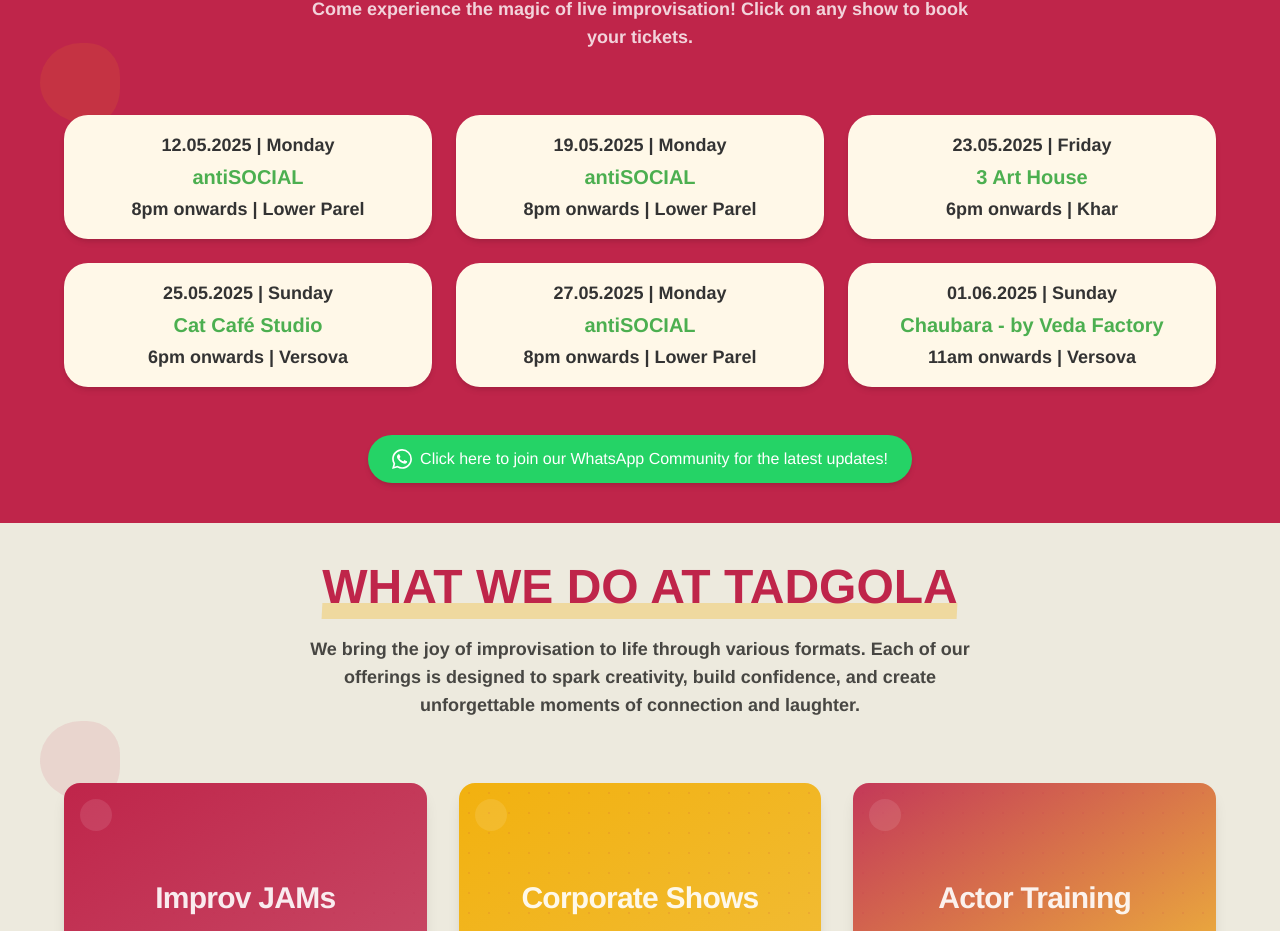
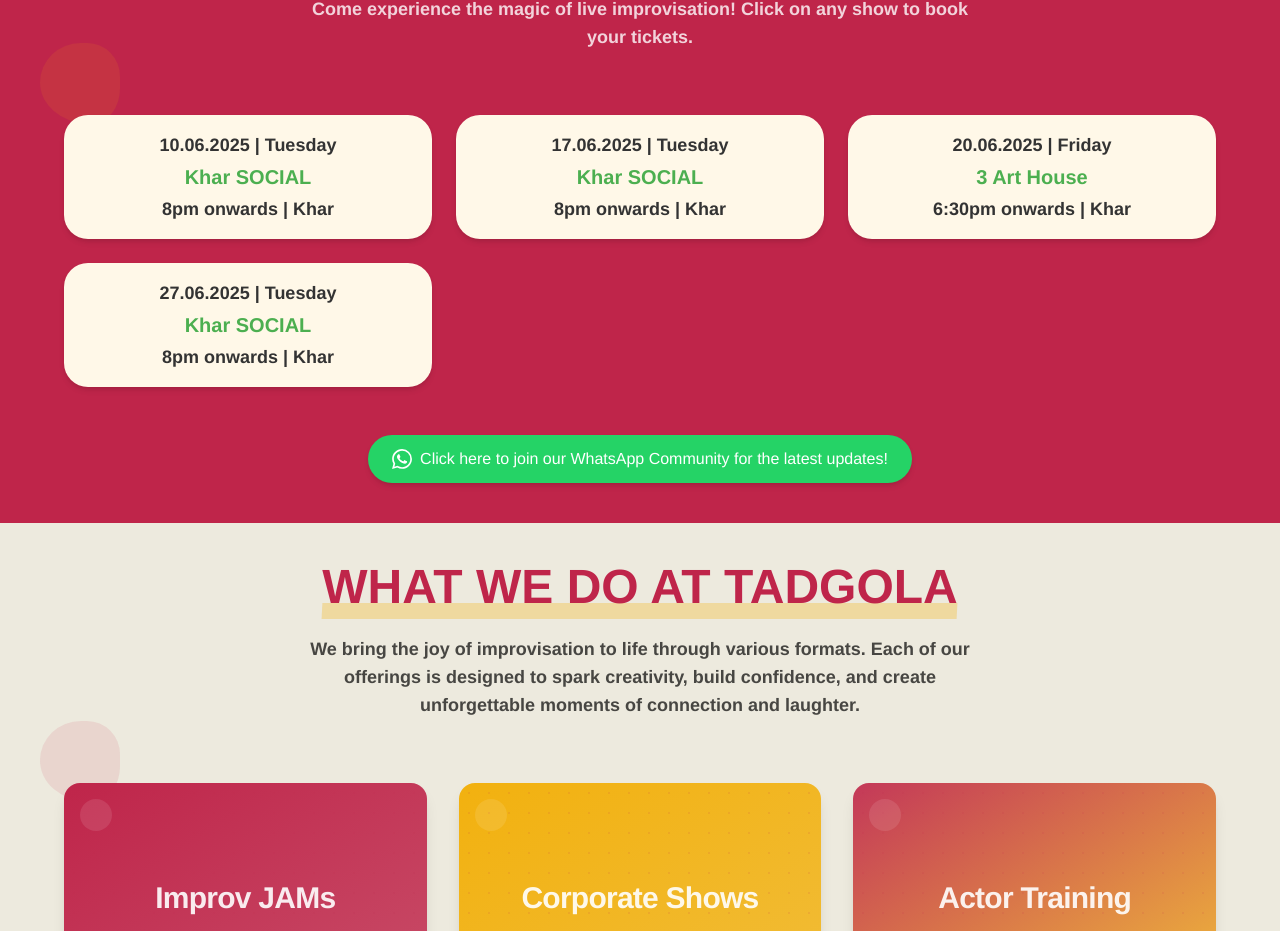
Before and after one commit to aditk15/tadgola, a Next.js app: page / in a window 1280 px wide. Shown: the part 917-1848 px from the top of the page. Built offline with nearby package versions, Linux system fonts and the light colour scheme.

Commit message:
Show updates June

```diff
--- a/components/upcoming-shows.tsx
+++ b/components/upcoming-shows.tsx
@@ -96,53 +96,53 @@ export default function UpcomingShows() {
 
   const shows = [
     {
-      date: "12.05.2025",
-      day: "Monday",
-      venue: "antiSOCIAL",
+      date: "10.06.2025",
+      day: "Tuesday",
+      venue: "Khar SOCIAL",
       time: "8pm onwards",
-      location: "Lower Parel",
-      link: "https://insider.in/tadgola-may12-2025/event",
+      location: "Khar",
+      link: "https://www.district.in/events/tadgola-improv-game-nights-at-khar-social-jun3-2025/buy-page/shows",
     },
     {
-      date: "19.05.2025",
-      day: "Monday",
-      venue: "antiSOCIAL",
+      date: "17.06.2025",
+      day: "Tuesday",
+      venue: "Khar SOCIAL",
       time: "8pm onwards",
-      location: "Lower Parel",
-      link: "https://www.district.in/events/tadgola-improv-jam-at-antisocial-may19-2025-buy-tickets",
+      location: "Khar",
+      link: "https://www.district.in/events/tadgola-improv-game-nights-at-khar-social-jun3-2025/buy-page/shows",
     },
     {
-      date: "23.05.2025",
+      date: "20.06.2025",
       day: "Friday",
       venue: "3 Art House",
-      time: "6pm onwards",
+      time: "6:30pm onwards",
       location: "Khar",
       link: "https://arthouse.myflodesk.com/pc23p5don2",
     },
     {
-      date: "25.05.2025",
-      day: "Sunday",
-      venue: "Cat Café Studio",
-      time: "6pm onwards",
-      location: "Versova",
-      link: "https://in.bookmyshow.com/plays/tadgola-an-improv-fundraiser-for-cat-cafe-studio/ET00446070?webview=true",
+      date: "27.06.2025",
+      day: "Tuesday",
+      venue: "Khar SOCIAL",
+      time: "8pm onwards",
+      location: "Khar",
+      link: "https://www.district.in/events/tadgola-improv-game-nights-at-khar-social-jun3-2025/buy-page/shows",
     },
-    {
-      date: "27.05.2025",
-      day: "Monday",
-      venue: "antiSOCIAL",
-      time: "8pm onwards",
-      location: "Lower Parel",
-      link: "https://www.district.in/events/tadgola-improv-game-nights-at-antisocial-may27-2025-buy-tickets",
-    },
-    {
-      date: "01.06.2025",
-      day: "Sunday",
-      venue: "Chaubara - by Veda Factory",
-      time: "11am onwards",
-      location: "Versova",
-      link: "https://in.bookmyshow.com/events/tadgola/ET00439465",
-    },
+    // {
+    //   date: "27.05.2025",
+    //   day: "Monday",
+    //   venue: "antiSOCIAL",
+    //   time: "8pm onwards",
+    //   location: "Lower Parel",
+    //   link: "https://www.district.in/events/tadgola-improv-game-nights-at-antisocial-may27-2025-buy-tickets",
+    // },
+    // {
+    //   date: "01.06.2025",
+    //   day: "Sunday",
+    //   venue: "Chaubara - by Veda Factory",
+    //   time: "11am onwards",
+    //   location: "Versova",
+    //   link: "https://in.bookmyshow.com/events/tadgola/ET00439465",
+    // },
   ]
 
   // Function to check if a show date is in the past
```
